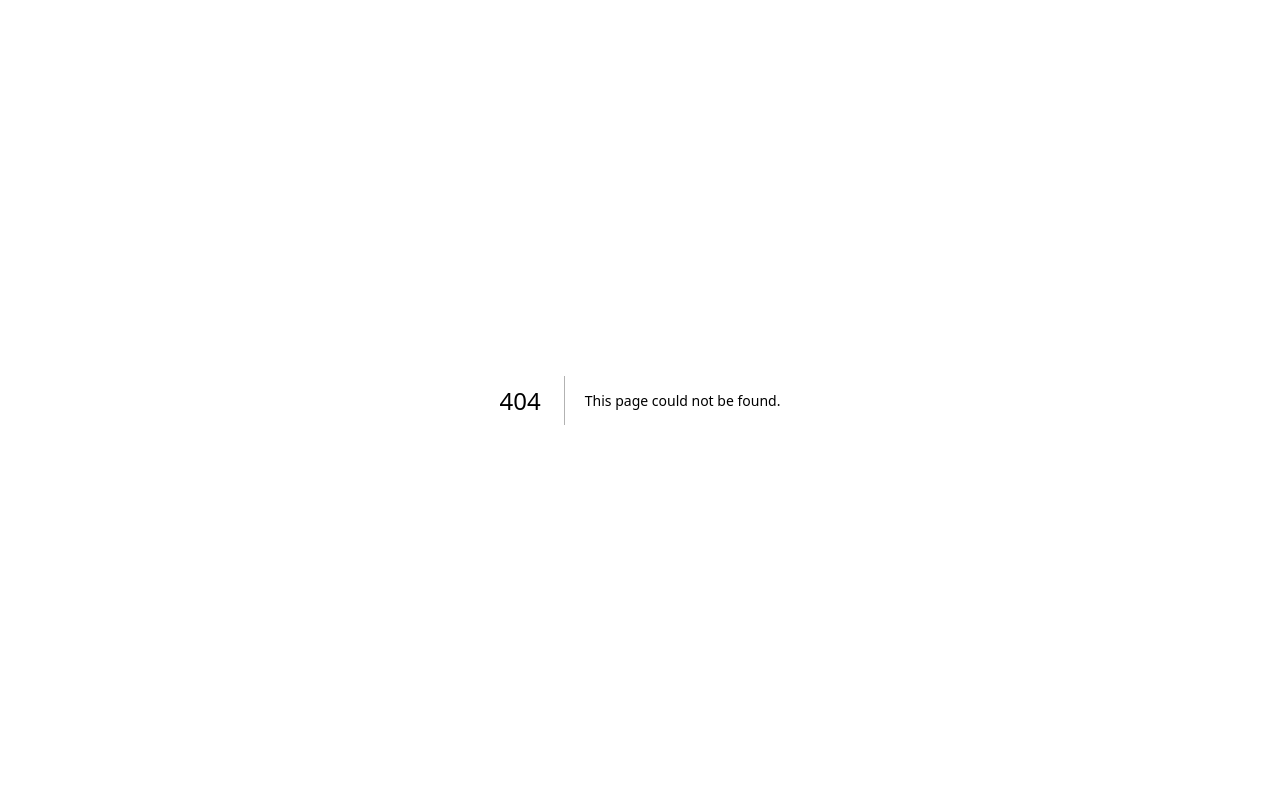
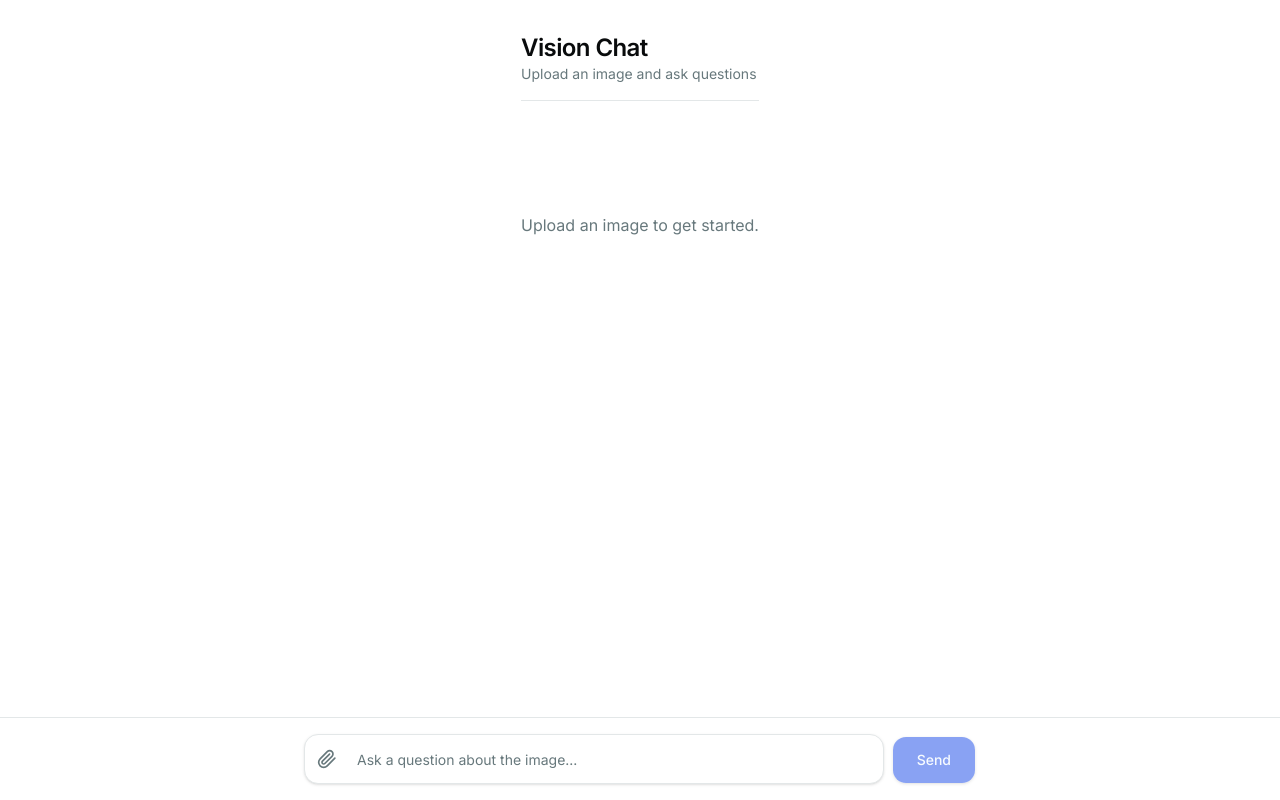
Before and after one commit to asim-momin-7864/applied-ai-learning, a Next.js app in the folder vercel-ai-sdk-learning/: page /image-chat in a window 1280 px wide. Before the commit this address had no page. Built offline with nearby package versions, Linux system fonts and the light colour scheme.

Commit message:
feat: add image upload chat interface and corresponding API route

```diff
--- /dev/null
+++ b/vercel-ai-sdk-learning/src/app/api/ai/image-file/route.ts
@@ -0,0 +1,37 @@
+//* router for image file upload
+import {
+  streamText,
+  createUIMessageStreamResponse,
+  toUIMessageStream,
+  convertToModelMessages,
+  UIMessage,
+} from "ai";
+import { google } from "@ai-sdk/google";
+import { localChat } from "@/lib/local-ai";
+
+const USE_LOCAL = process.env.USE_LOCAL_AI === "true";
+
+export async function POST(req: Request) {
+  // useChat sends JSON { messages: UIMessage[] }
+  const { messages }: { messages: UIMessage[] } = await req.json();
+
+  // model choosing
+  const model = USE_LOCAL
+    ? localChat("google/gemma-4-e4b")
+    : google("gemini-3.5-flash-lite");
+
+  // convertToModelMessages: converts UIMessage[] → ModelMessage[]
+  // - UIMessage has `parts` (used by the UI),
+  // - ModelMessage has `content` (used by the AI model)
+  // Without this conversion, streamText throws a Zod validation error on `content`
+  const result = streamText({
+    model,
+    messages: await convertToModelMessages(messages),
+  });
+
+  return createUIMessageStreamResponse({
+    stream: toUIMessageStream({
+      stream: result.stream,
+    }),
+  });
+}
--- /dev/null
+++ b/vercel-ai-sdk-learning/src/app/image-chat/page.tsx
@@ -0,0 +1,173 @@
+// UI client component for image-file upload route
+// Uses the NEW useChat API (AI SDK v4+)
+
+"use client";
+
+import { useState, useRef } from "react";
+import { useChat } from "@ai-sdk/react";
+import { DefaultChatTransport } from "ai";
+import { Button } from "@/components/ui/button";
+
+export default function ImageUploadPage() {
+  const { messages, sendMessage, status } = useChat({
+    transport: new DefaultChatTransport({
+      api: "/api/ai/image-file",
+    }),
+  });
+
+  const [inputText, setInputText] = useState("");
+  const [files, setFiles] = useState<FileList | null>(null);
+  const fileInputRef = useRef<HTMLInputElement | null>(null);
+
+  const isLoading = status === "streaming" || status === "submitted";
+
+  const onSubmit = (e: React.SyntheticEvent<HTMLFormElement>) => {
+    e.preventDefault();
+    if (!inputText.trim() && !files?.length) return;
+
+    sendMessage({
+      text: inputText,
+      files: files ?? undefined,
+    });
+
+    setInputText("");
+    setFiles(null);
+    if (fileInputRef.current) {
+      fileInputRef.current.value = "";
+    }
+  };
+
+  return (
+    <div className="flex flex-col min-h-screen bg-background text-foreground max-w-2xl mx-auto p-4 md:p-8">
+      <header className="mb-8 border-b pb-4">
+        <h1 className="text-2xl font-semibold tracking-tight">Vision Chat</h1>
+        <p className="text-sm text-muted-foreground">Upload an image and ask questions</p>
+      </header>
+
+      <div className="flex-1 space-y-6 overflow-y-auto mb-32 pb-4">
+        {messages.length === 0 && status !== "submitted" && status !== "streaming" && (
+          <div className="text-center text-muted-foreground mt-20">
+            Upload an image to get started.
+          </div>
+        )}
+
+        {messages.map((m) => (
+          <div
+            key={m.id}
+            className={`flex flex-col ${
+              m.role === "user" ? "items-end" : "items-start"
+            }`}
+          >
+            <div className="flex items-center gap-2 mb-1">
+              <span className="text-xs font-medium text-muted-foreground uppercase tracking-wider">
+                {m.role === "user" ? "You" : "AI"}
+              </span>
+            </div>
+            <div
+              className={`px-4 py-3 rounded-2xl max-w-[85%] whitespace-pre-wrap text-sm shadow-sm ${
+                m.role === "user"
+                  ? "bg-primary text-primary-foreground rounded-tr-sm"
+                  : "bg-muted text-foreground border rounded-tl-sm"
+              }`}
+            >
+              {m.parts.map((part, i) => {
+                switch (part.type) {
+                  case "text":
+                    return <div key={`${m.id}-text-${i}`}>{part.text}</div>;
+
+                  case "file":
+                    return part.mediaType.startsWith("image/") ? (
+                      <div key={`${m.id}-file-${i}`} className="mt-2 mb-1 overflow-hidden rounded-md border bg-background/50">
+                        {/* eslint-disable-next-line @next/next/no-img-element */}
+                        <img
+                          src={part.url}
+                          alt={part.filename ?? "uploaded image"}
+                          className="max-h-60 w-auto object-contain"
+                        />
+                      </div>
+                    ) : (
+                      <div key={`${m.id}-file-${i}`} className="mt-2 flex items-center gap-2 p-2 rounded-md bg-background/50 border text-xs">
+                        📎 <span>{part.filename ?? "file"}</span>
+                        <span className="text-muted-foreground">({part.mediaType})</span>
+                      </div>
+                    );
+
+                  default:
+                    return null;
+                }
+              })}
+            </div>
+          </div>
+        ))}
+
+        {status === "submitted" && (
+          <div className="flex flex-col items-start">
+            <div className="flex items-center gap-2 mb-1">
+              <span className="text-xs font-medium text-muted-foreground uppercase tracking-wider">
+                AI
+              </span>
+            </div>
+            <div className="px-4 py-3 rounded-2xl max-w-[85%] bg-muted text-foreground border rounded-tl-sm text-sm shadow-sm flex items-center gap-2">
+              <div className="size-2 rounded-full bg-primary/40 animate-pulse" />
+              <div className="size-2 rounded-full bg-primary/60 animate-pulse delay-150" />
+              <div className="size-2 rounded-full bg-primary/80 animate-pulse delay-300" />
+            </div>
+          </div>
+        )}
+      </div>
+
+      <div className="fixed bottom-0 left-0 right-0 bg-background/80 backdrop-blur-md border-t p-4 z-10">
+        <form
+          className="max-w-2xl mx-auto flex flex-col gap-3"
+          onSubmit={onSubmit}
+        >
+          {files && files.length > 0 && (
+            <div className="flex items-center gap-2 px-1">
+              <span className="text-xs font-medium bg-primary/10 text-primary px-2 py-1 rounded-full border border-primary/20">
+                1 file selected
+              </span>
+            </div>
+          )}
+
+          <div className="flex gap-2 items-end">
+            <div className="flex-1 relative flex items-center bg-background border border-input rounded-xl shadow-sm focus-within:ring-2 focus-within:ring-ring focus-within:ring-offset-2 transition-all">
+              <label
+                htmlFor="file-upload"
+                className={`cursor-pointer p-3 text-muted-foreground hover:text-foreground transition-colors ${isLoading ? 'opacity-50 pointer-events-none' : ''}`}
+                title="Attach image"
+              >
+                <svg xmlns="http://www.w3.org/2000/svg" width="20" height="20" viewBox="0 0 24 24" fill="none" stroke="currentColor" strokeWidth="2" strokeLinecap="round" strokeLinejoin="round"><path d="m21.44 11.05-9.19 9.19a6 6 0 0 1-8.49-8.49l8.57-8.57A4 4 0 1 1 18 8.84l-8.59 8.57a2 2 0 0 1-2.83-2.83l8.49-8.48"/></svg>
+                <input
+                  id="file-upload"
+                  type="file"
+                  className="hidden"
+                  accept="image/*,application/pdf"
+                  ref={fileInputRef}
+                  onChange={(e) => setFiles(e.target.files)}
+                  disabled={isLoading}
+                />
+              </label>
+
+              <input
+                className="flex h-12 w-full bg-transparent px-2 py-2 text-sm placeholder:text-muted-foreground focus-visible:outline-none disabled:cursor-not-allowed disabled:opacity-50"
+                value={inputText}
+                onChange={(e) => setInputText(e.target.value)}
+                placeholder="Ask a question about the image..."
+                disabled={isLoading}
+              />
+            </div>
+
+            <Button
+              type="submit"
+              size="lg"
+              className="rounded-xl h-12 px-6 shadow-sm shrink-0"
+              disabled={isLoading || (!inputText.trim() && !files?.length)}
+            >
+              {isLoading ? "Sending..." : "Send"}
+            </Button>
+          </div>
+        </form>
+      </div>
+    </div>
+  );
+}
```
